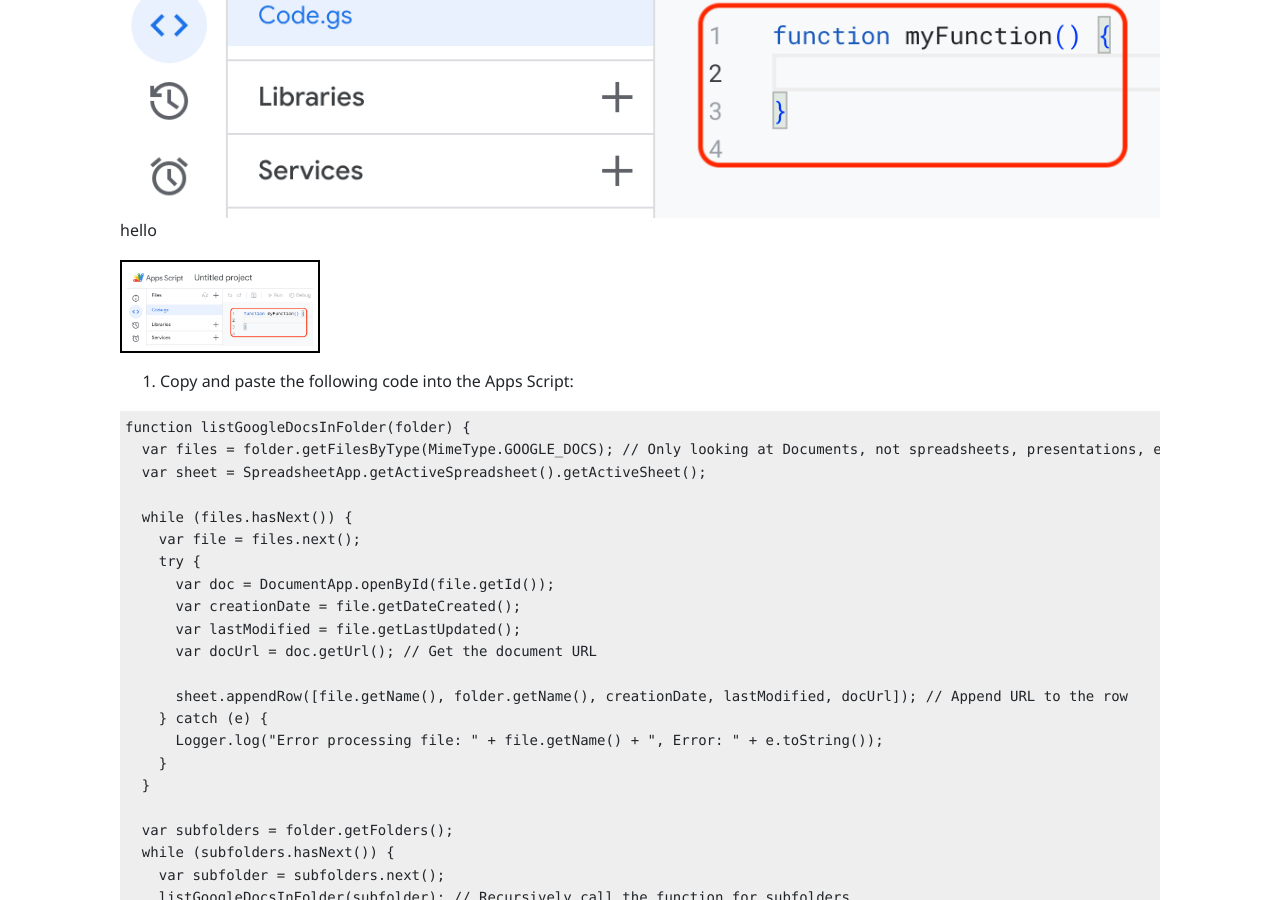
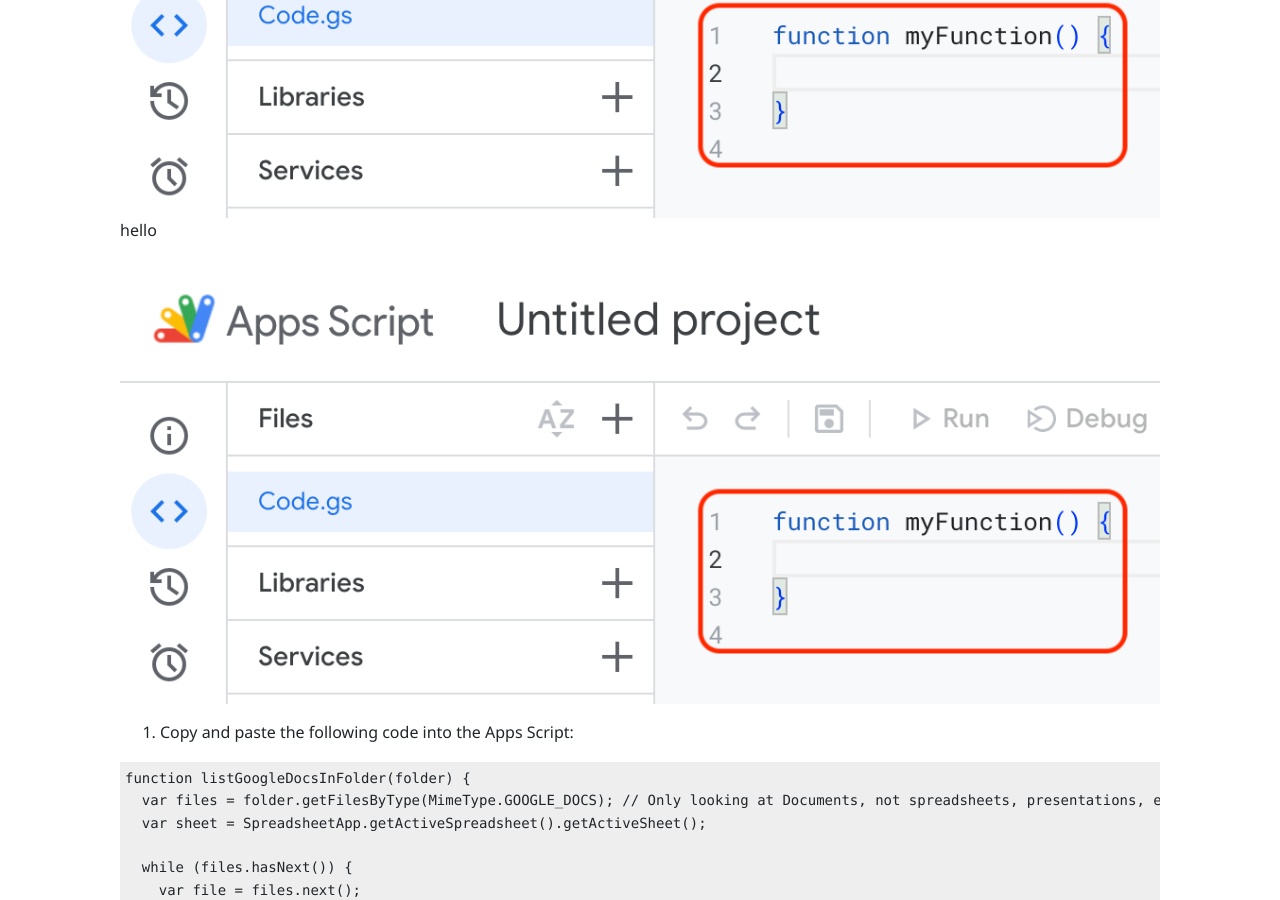
Before and after one commit to stumblefiend/jeremy.pugh, a Jekyll site: the page built from assets/scripts/google-drive-content-review.md, in a window 1280 px wide and 900 px high, scrolled down 1179 px. Built offline with Jekyll 4.4.1, drawn with Linux system fonts in a browser that asks for light colours; nearby versions of some CDN libraries; our own code applies the rules of GitHub Pages for plain Markdown files.

Commit message:
Update google-drive-content-review.md

```diff
--- a/assets/scripts/google-drive-content-review.md
+++ b/assets/scripts/google-drive-content-review.md
@@ -36,7 +36,7 @@
   ![Location of the default function code to delete](/assets/images/delete-default-code.png)
   hello
 
-  <img src="/assets/images/delete-default-code.png" class="image-border" alt="Location of the default function code to delete">
+  <img src="/assets/images/delete-default-code.png" class="image-border-medium" alt="Location of the default function code to delete">
 
 
 1. Copy and paste the following code into the Apps Script:
```
